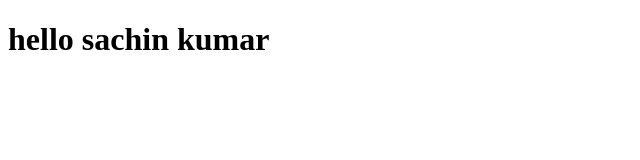
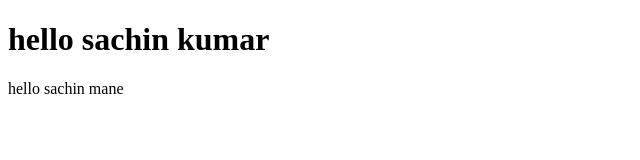
Before and after one commit to sachinmane9380/demo2repo, a plain HTML site: page index.html in a window 1280 px wide. Shown: the whole page, without its empty margins (0-640 px from the left). Drawn offline with Linux system fonts and the light colour scheme.

Commit message:
adding new feature

```diff
--- a/index.html
+++ b/index.html
@@ -7,5 +7,6 @@
 </head>
 <body>
     <h1>hello sachin kumar</h1>
+    <p>hello sachin mane</p>
 </body>
 </html>
```
